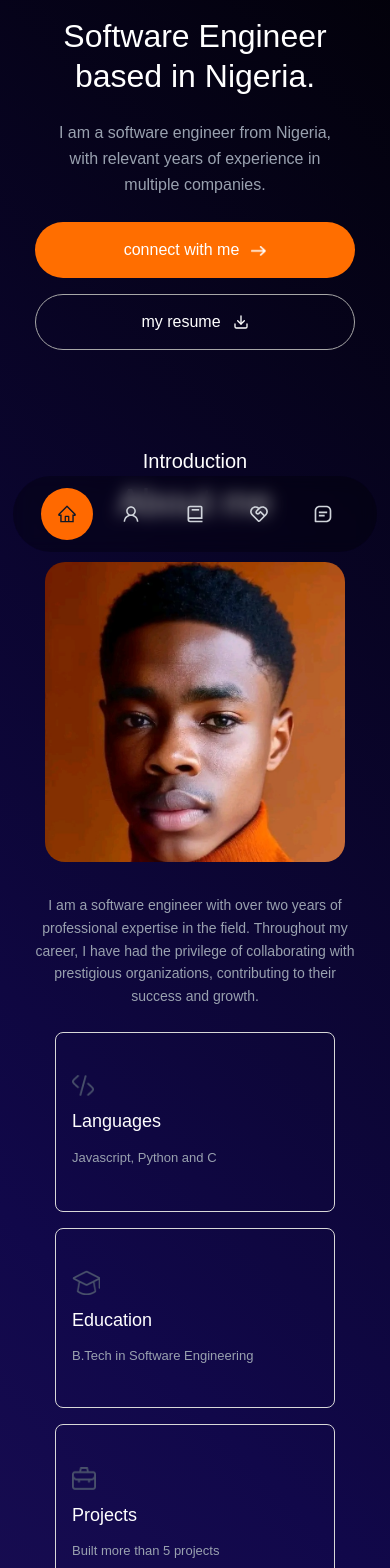
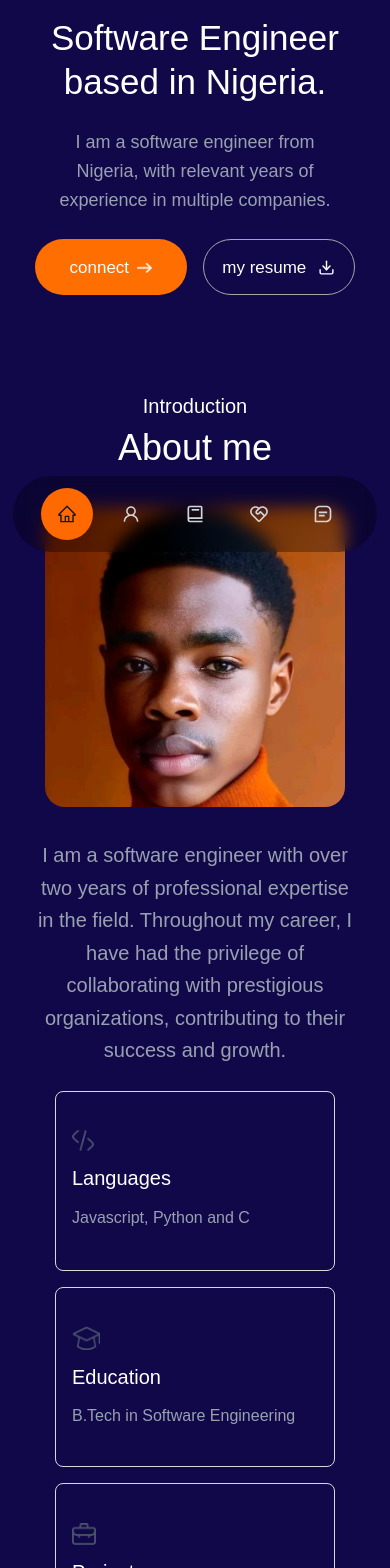
Before and after one commit to BusandCode/BusandCode, a Next.js app: page / in a window 390 px wide. Shown: the part 260-1828 px from the top of the page. Built offline with nearby package versions, Linux system fonts and the light colour scheme; a web font is replaced by a local one.

Commit message:
changes to services

```diff
--- a/app/globals.css
+++ b/app/globals.css
@@ -1,7 +1,8 @@
 @import "tailwindcss";
 body{
   font-family: "Ovo", serif;
-  background: linear-gradient(45deg, #2d1b69 0%, #11084a 50%, #000000 100%);
+  background: #11084a;
+  /* background: linear-gradient(45deg, #2d1b69 0%, #11084a 50%, #000000 100%); */
 }
 html{
   scroll-behavior: smooth;
--- a/app/page.js
+++ b/app/page.js
@@ -8,7 +8,8 @@ import { FiDownload } from "react-icons/fi";
 
 const Hero = () => {
   return (
-    <section className='w-full text-white flex flex-col justify-center gap-8 md:gap-11 items-center py-10 px-4'>
+    <section className='w-full text-white flex flex-col
+    justify-center gap-8 md:gap-11 items-center py-10 px-4'>
       <div className='flex flex-col justify-center gap-6 md:gap-8 items-center'>
         <div className='flex justify-center items-center'>
           <Image
@@ -23,22 +24,24 @@ const Hero = () => {
       </div>
 
       <div className='flex flex-col justify-center gap-6 md:gap-8 items-center text-center w-full max-w-6xl'>
-        <h1 className='text-[32px] md:text-[48px] lg:text-[60px] max-w-[300px] md:max-w-[400px] lg:max-w-[507px] text-center leading-tight'>
+        <h1 className='text-[35px] md:text-[48px] lg:text-[60px] max-w-[300px] md:max-w-[400px] lg:max-w-[507px] text-center leading-tight'>
           Software Engineer based in Nigeria.
         </h1>
 
         <div className='w-full max-w-[300px] md:max-w-[500px] lg:max-w-[774px]'>
-          <p className='text-gray-400 text-[16px] md:text-[18px] lg:text-[20px] font-normal leading-relaxed'>
+          <p className='text-gray-400 text-[18px] md:text-[20px] lg:text-[22px] font-normal leading-relaxed'>
             I am a software engineer from Nigeria, with relevant years of experience in multiple companies.
           </p>
         </div>
 
-        <div className='w-full max-w-[320px] md:max-w-[480px] mx-auto flex flex-col md:flex-row items-center justify-center text-[16px] md:text-[18px] gap-4 md:gap-3 font-normal'>
+        <div className='w-full max-w-[320px] md:max-w-[480px] mx-auto flex md:flex-row items-center justify-center text-[16px] md:text-[18px] gap-4 md:gap-3 font-normal'>
           <Link
             href="/"
-            className='w-full md:w-[200px] p-3 h-[56px] md:h-[64px] flex justify-center items-center text-center gap-3 bg-[#FF6E00] rounded-[28px] md:rounded-[50px] text-[16px] md:text-[18px] text-[#ffffff] hover:bg-[#e55a00] transition-colors'
+            className='w-3/4 md:w-[200px] p-3 h-[56px]
+            md:h-[64px] flex justify-center items-center text-center gap-2
+             bg-[#FF6E00] rounded-[28px] md:rounded-[50px] text-[17px] md:text-[18px] text-[#ffffff] hover:bg-[#e55a00] transition-colors'
           >
-            <span>connect with me</span>
+            <span>connect</span>
             <Image
               src="/connect-with-me-arrow.png"
               alt="connect arrow"
@@ -50,7 +53,10 @@ const Hero = () => {
 
           <Link
             href="/"
-            className='w-full md:w-[190px] p-3 h-[56px] md:h-[64px] border-[1px] border-[#A7A7A7] rounded-[28px] md:rounded-[50px] flex justify-center gap-3 items-center hover:border-white transition-colors'
+            className='w-3/4 md:w-[190px] p-3 h-[56px] md:h-[64px]
+            border-[1px] border-[#A7A7A7] rounded-[28px]
+            md:rounded-[50px] text-[17px] md:text-[18px] flex justify-center gap-3 items-center
+             hover:border-white transition-colors'
           >
             <span>my resume</span>
             <FiDownload className='text-white' />
--- a/components/About.jsx
+++ b/components/About.jsx
@@ -20,7 +20,7 @@ const About = () => {
           </div>
 
           <div className='flex-1'>
-            <p className='pb-6 text-gray-400 text-[14px] text-center lg:text-justify md:text-[16px] leading-relaxed'>
+            <p className='pb-6 text-gray-400 text-[20px] text-center lg:text-justify md:text-[25px] leading-relaxed'>
               I am a software engineer with over two years of professional
               expertise in the field. Throughout my career, I have had the privilege
               of collaborating with prestigious organizations, contributing to their success and growth.
@@ -31,24 +31,24 @@ const About = () => {
             cursor-pointer rounded-[8px] border-[1px] border-[#D8D8D8]
             hover:shadow-lg hover:shadow-orange-500/20 hover:border-orange-400 hover:bg-gray-800/10 transition-all duration-300 flex flex-col justify-center items-start gap-3 px-4'>
               <Image src="/code-icon.png" alt="Code icon" width={22} height={20}/>
-              <h4 className='text-[#fff] text-[18px] md:text-[20px] font-medium'>Languages</h4>
-              <p className='text-[13px] md:text-[15px] text-gray-400 font-normal leading-relaxed'>
+              <h4 className='text-[#fff] text-[20px] md:text-[20px] font-medium'>Languages</h4>
+              <p className='text-[16px] md:text-[17px] text-gray-400 font-normal leading-relaxed'>
                 Javascript, Python and C
               </p>
             </article>
 
             <article className='w-full max-w-[280px] mx-auto md:mx-0 h-[180px] md:h-[195px] cursor-pointer rounded-[8px] border-[1px] border-[#D8D8D8] hover:shadow-lg hover:shadow-orange-500/20 hover:border-orange-400 hover:bg-gray-800/10 transition-all duration-300 flex flex-col justify-center items-start gap-3 px-4'>
               <Image src="/edu-icon.png" alt="Education icon" width={28} height={24}/>
-              <h4 className='text-[#fff] text-[18px] md:text-[20px] font-medium'>Education</h4>
-              <p className='text-[13px] md:text-[15px] text-gray-400 font-normal'>
+              <h4 className='text-[#fff] text-[20px] md:text-[20px] font-medium'>Education</h4>
+              <p className='text-[16px] md:text-[17px] text-gray-400 font-normal'>
                 B.Tech in Software Engineering
               </p>
             </article>
 
             <article className='w-full max-w-[280px] mx-auto md:mx-0 h-[180px] md:h-[195px] cursor-pointer rounded-[8px] border-[1px] border-[#D8D8D8] hover:shadow-lg hover:shadow-orange-500/20 hover:border-orange-400 hover:bg-gray-800/10 transition-all duration-300 flex flex-col justify-center items-start gap-3 px-4 md:col-span-2 lg:col-span-1'>
               <Image src="/project-icon.png" alt="Projects icon" width={24} height={21.8}/>
-              <h4 className='text-[#fff] text-[18px] md:text-[20px] font-medium'>Projects</h4>
-              <p className='text-[13px] md:text-[15px] text-gray-400 font-normal'>
+              <h4 className='text-[#fff] text-[20px] md:text-[20px] font-medium'>Projects</h4>
+              <p className='text-[16px] md:text-[17px] text-gray-400 font-normal'>
                 Built more than 5 projects
               </p>
             </article>
@@ -64,7 +64,8 @@ const About = () => {
                 <div className='w-[65px] hover:shadow-lg hover:shadow-orange-500/20 hover:border-orange-400 hover:bg-gray-800/10 h-[65px] md:w-[75px] md:h-[75px] cursor-pointer flex justify-center items-center rounded-[10px] border-[1px] border-[#848484] transition-all duration-300'>
                   <Image src="/firebase.png" alt="Firebase logo" width={28} height={28} className='md:w-[33px] md:h-[33px]' />
                 </div>
-                <div className='w-[65px] hover:shadow-lg hover:shadow-orange-500/20 hover:border-orange-400 hover:bg-gray-800/10 h-[65px] md:w-[75px] md:h-[75px] cursor-pointer flex justify-center items-center rounded-[10px] border-[1px] border-[#848484] transition-all duration-300'>
+                <div className='w-[65px] hover:shadow-lg
+                hover:shadow-orange-500/20 hover:border-orange-400 hover:bg-gray-800/10 h-[65px] md:w-[75px] md:h-[75px] cursor-pointer flex justify-center items-center rounded-[10px] border-[1px] border-[#848484] transition-all duration-300'>
                   <Image src="/figma.png" alt="Figma logo" width={28} height={28} className='md:w-[33px] md:h-[33px]' />
                 </div>
                 <div className='w-[65px] hover:shadow-lg hover:shadow-orange-500/20 hover:border-orange-400 hover:bg-gray-800/10 h-[65px] md:w-[75px] md:h-[75px] cursor-pointer flex justify-center items-center rounded-[10px] border-[1px] border-[#848484] transition-all duration-300'>
--- a/components/Services.jsx
+++ b/components/Services.jsx
@@ -7,8 +7,8 @@ const Services = () => {
   return (
     <section className='mt-16' id='service'>
         <div className='text-center max-w-[764px] mx-auto'>
-            <h3 className='text-[24px] font-normal text-white'>What i offer</h3>
-            <h1 className='text-[60px] font-normal text-white mb-5'>My services</h1>
+            <h3 className='text-[20px] md:text-[24px] font-normal text-center text-white'>What i offer</h3>
+            <h1 className='text-[36px] md:text-[48px] lg:text-[60px] font-normal text-center mb-8 text-white'>My services</h1>
             <p className='text-[20px] text-gray-400'>I am a frontend developer from California, USA with 10 years of experience in multiple
             companies like Microsoft, Tesla and Apple.</p>
         </div>
```
